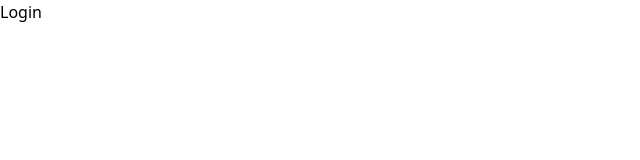
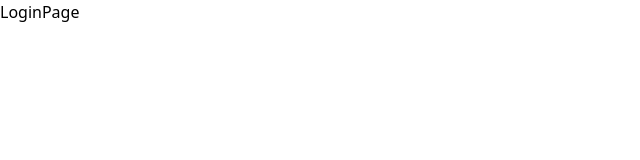
Before and after one commit to demonic29/team_reactors, a React (Vite) app: page /login in a window 1280 px wide. Shown: the top 160 px of the page, without its empty margins (0-640 px from the left). Built offline with nearby package versions, Linux system fonts and the light colour scheme; a web font is replaced by a local one.

Commit message:
fix login page name

```diff
--- a/src/App.jsx
+++ b/src/App.jsx
@@ -4,7 +4,7 @@
 import ContactPage from "./pages/ContactPage";
 import MainLayout from "./layouts/MainLayout";
 import TourPage from "./pages/TourPage";
-import Login from "./pages/Login";
+import LoginPage from "./pages/LoginPage";
 
 const App = () => {
 	return (
@@ -17,7 +17,7 @@
 				></Route>
 				<Route path="/tour" element={<TourPage></TourPage>}></Route>
 			</Route>
-			<Route path="/login" element={<Login></Login>}></Route>
+			<Route path="/login" element={<LoginPage></LoginPage>}></Route>
 		</Routes>
 	);
 };
--- a/src/pages/Login.jsx
+++ b/src/pages/LoginPage.jsx
@@ -1,11 +1,11 @@
 import React from 'react';
 
-const Login = () => {
+const LoginPage = () => {
   return (
     <div>
-      Login
+      LoginPage
     </div>
   );
 };
 
-export default Login;
+export default LoginPage;
```
